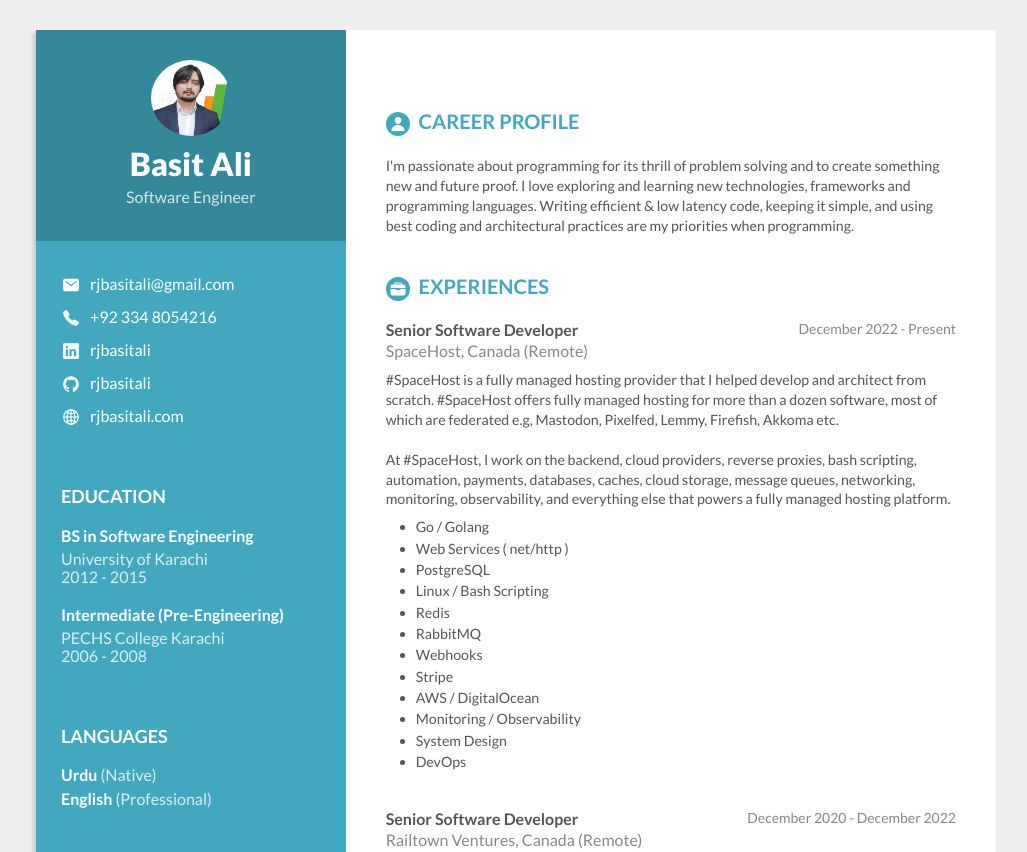
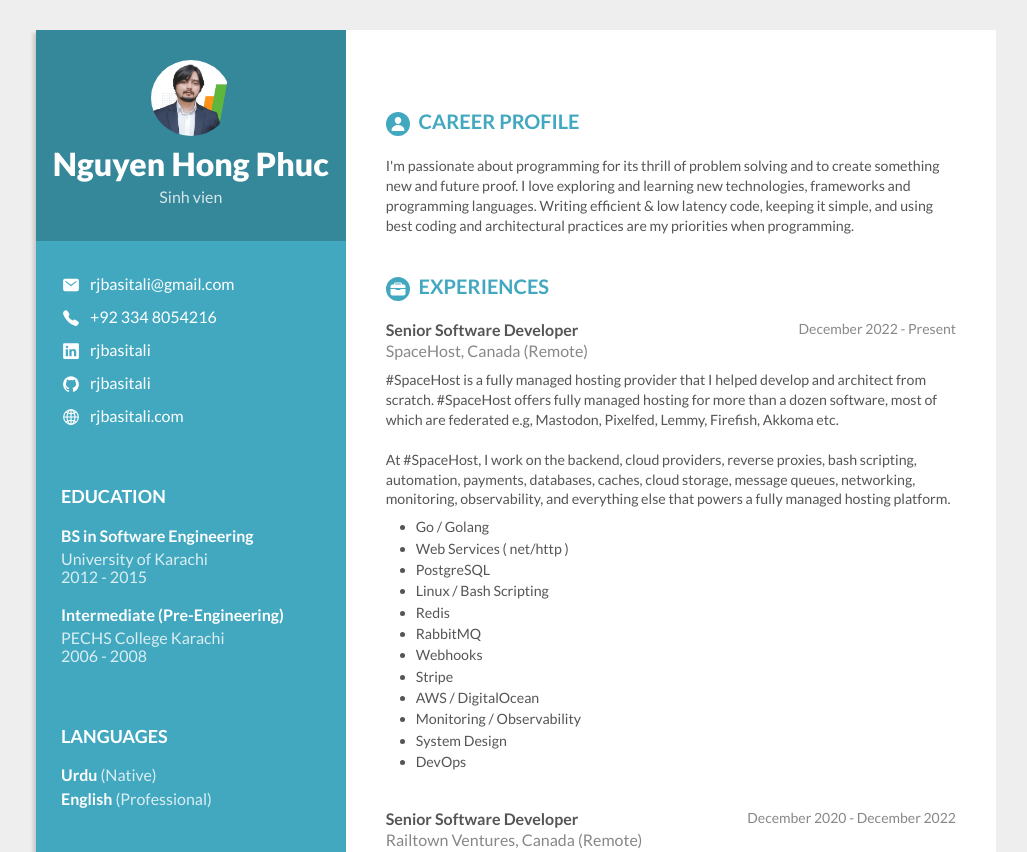
Before and after one commit to thongocxd/hongphuc.github.io, a plain HTML site: page index.html in a window 1280 px wide. Shown: the top 852 px of the page, without its empty margins (124-1151 px from the left). Drawn offline with nearby package versions, Linux system fonts and the light colour scheme.

Commit message:
Update index.html

```diff
--- a/index.html
+++ b/index.html
@@ -24,13 +24,13 @@
             <div class="col span-1-of-3 personal">
                 <div class="personal-header">
                     <img src="resources/img/profile_pic2.png" alt="Profile picture">
-                    <h1>Basit Ali</h1>
-                    <p>Software Engineer</p>
+                    <h1>Nguyen Hong Phuc</h1>
+                    <p>Sinh vien</p>
                 </div>
                 <div class="personal-details">
                     <div class="personal-info">
                         <ion-icon name="mail"></ion-icon>
-                        <a href="mailto:rjbasitali@gmail.com" target="_blank">rjbasitali@gmail.com</a>
+                        <a href="mailto:phucpro2104@gmail.com" target="_blank">rjbasitali@gmail.com</a>
                     </div>
                     <div class="personal-info">
                         <ion-icon name="call"></ion-icon>
```
